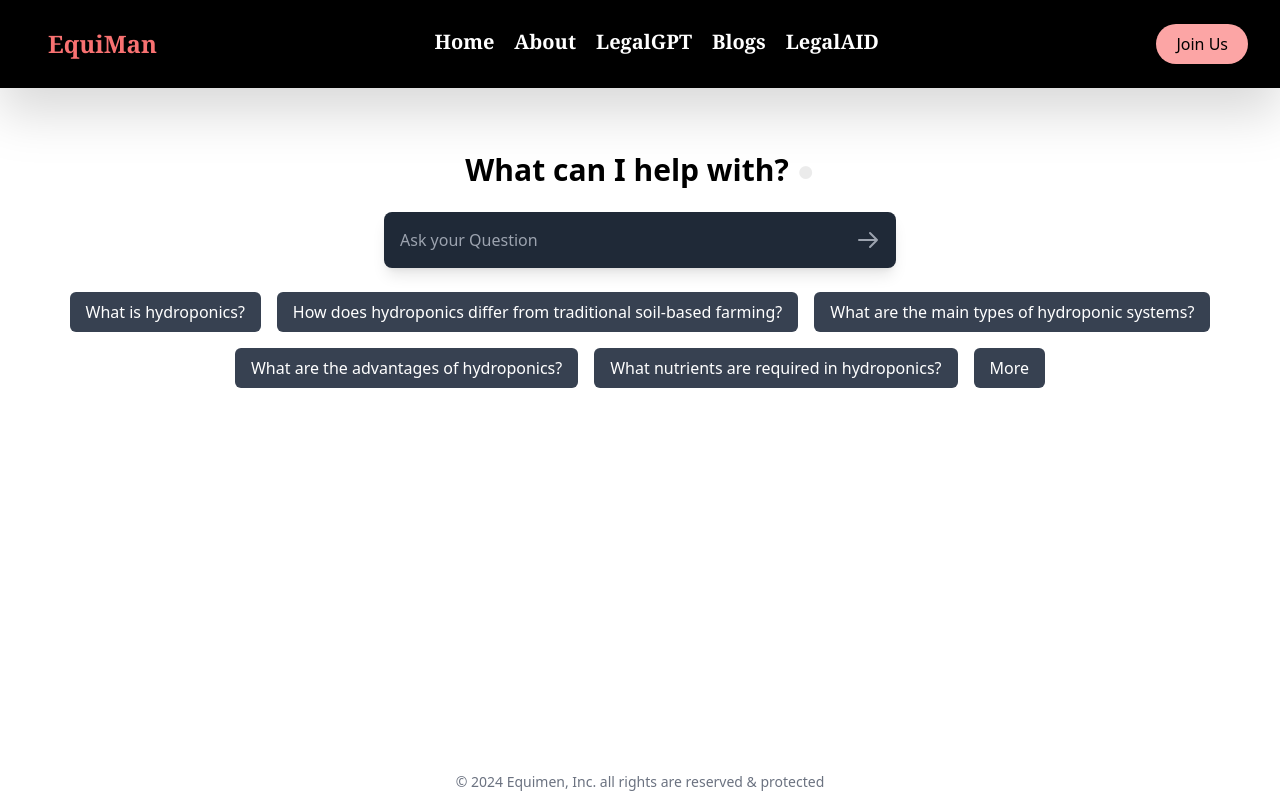
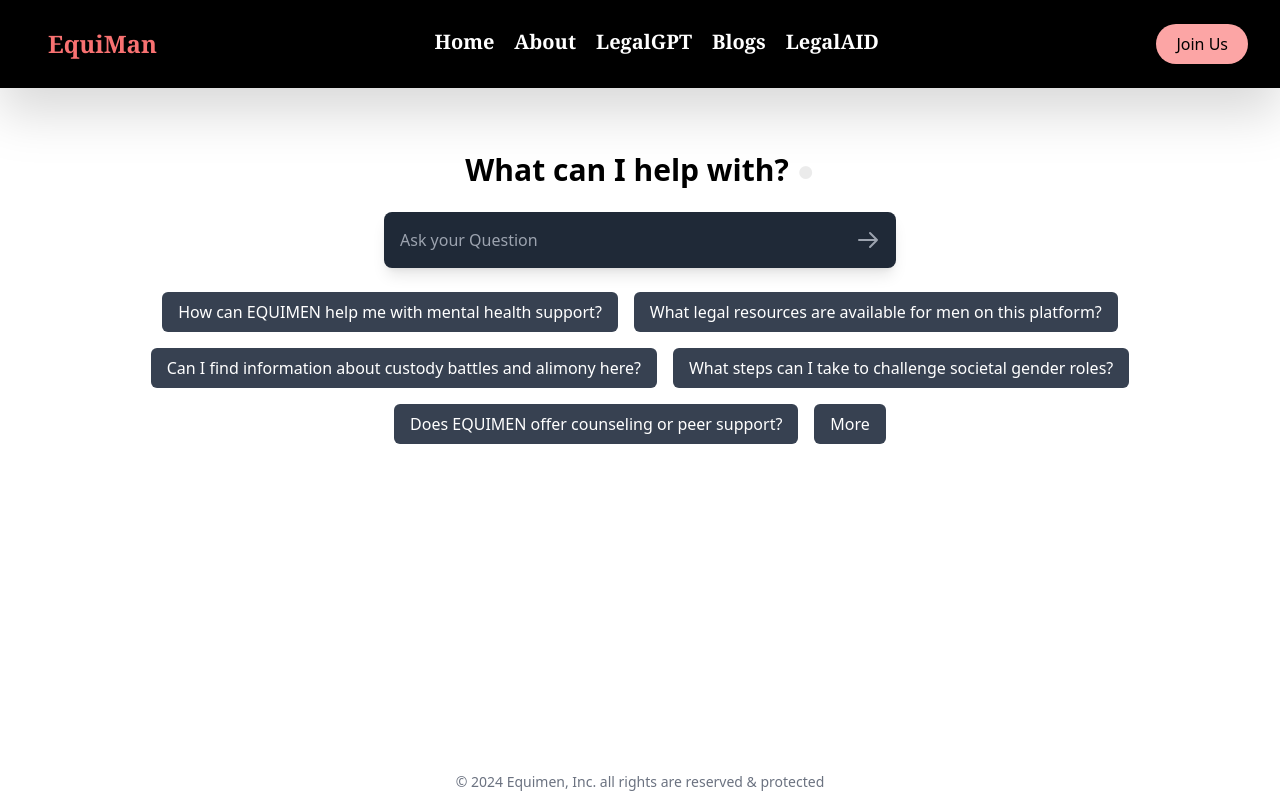
Before and after one commit to KrishivDawra/EquiMan, a React (Vite) app: page /legalGPT in a window 1280 px wide. Built offline with nearby package versions, Linux system fonts and the light colour scheme.

Commit message:
legal ques

```diff
--- a/src/LegalGPT.jsx
+++ b/src/LegalGPT.jsx
@@ -107,19 +107,24 @@ function LegalGPT() {
         {/* Action Buttons */}
         <div className="flex flex-wrap justify-center gap-4 mt-6">
           <button className="bg-gray-700 hover:bg-gray-600 text-white px-4 py-2 rounded-md">
-          What is hydroponics?
+          How can EQUIMEN help me with mental health support?
+
           </button>
           <button className="bg-gray-700 hover:bg-gray-600 text-white px-4 py-2 rounded-md">
-          How does hydroponics differ from traditional soil-based farming?
+          What legal resources are available for men on this platform?
+
           </button>
           <button className="bg-gray-700 hover:bg-gray-600 text-white px-4 py-2 rounded-md">
-          What are the main types of hydroponic systems?
+          Can I find information about custody battles and alimony here?
+
           </button>
           <button className="bg-gray-700 hover:bg-gray-600 text-white px-4 py-2 rounded-md">
-          What are the advantages of hydroponics?
+          What steps can I take to challenge societal gender roles?
+
           </button>
           <button className="bg-gray-700 hover:bg-gray-600 text-white px-4 py-2 rounded-md">
-          What nutrients are required in hydroponics?
+          Does EQUIMEN offer counseling or peer support?
+
           </button>
           <button className="bg-gray-700 hover:bg-gray-600 text-white px-4 py-2 rounded-md">
             More
```
